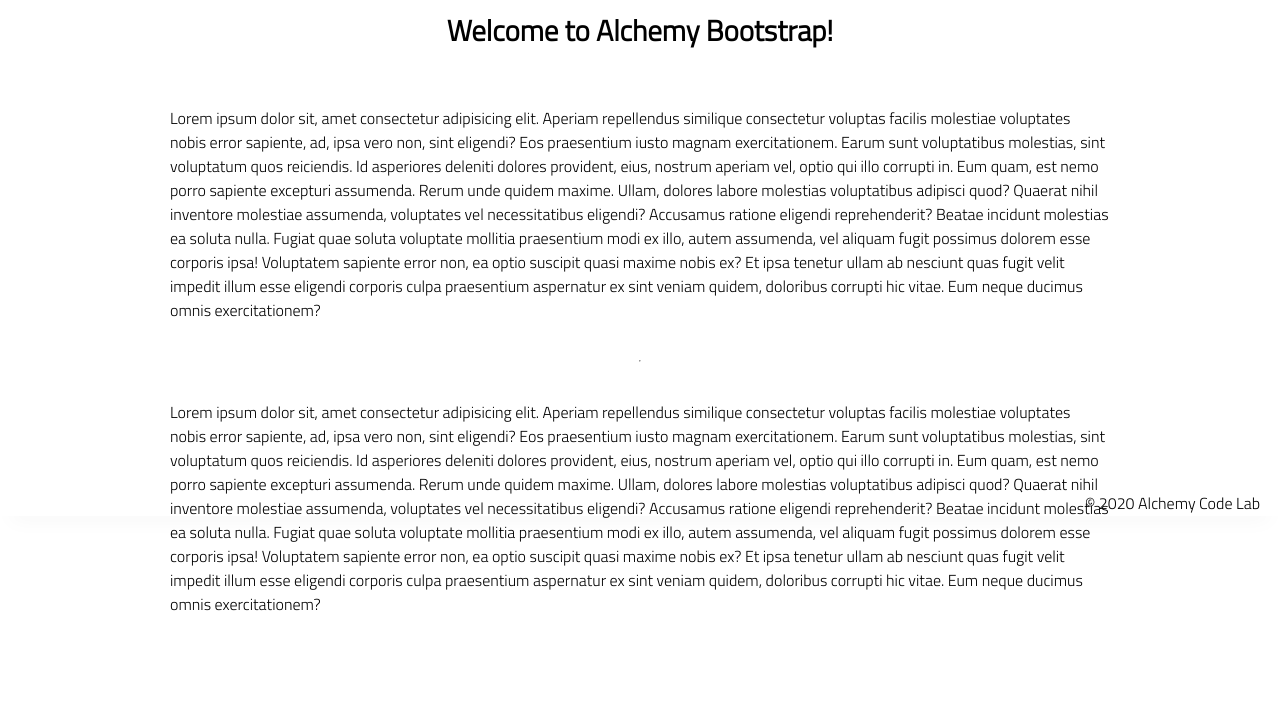
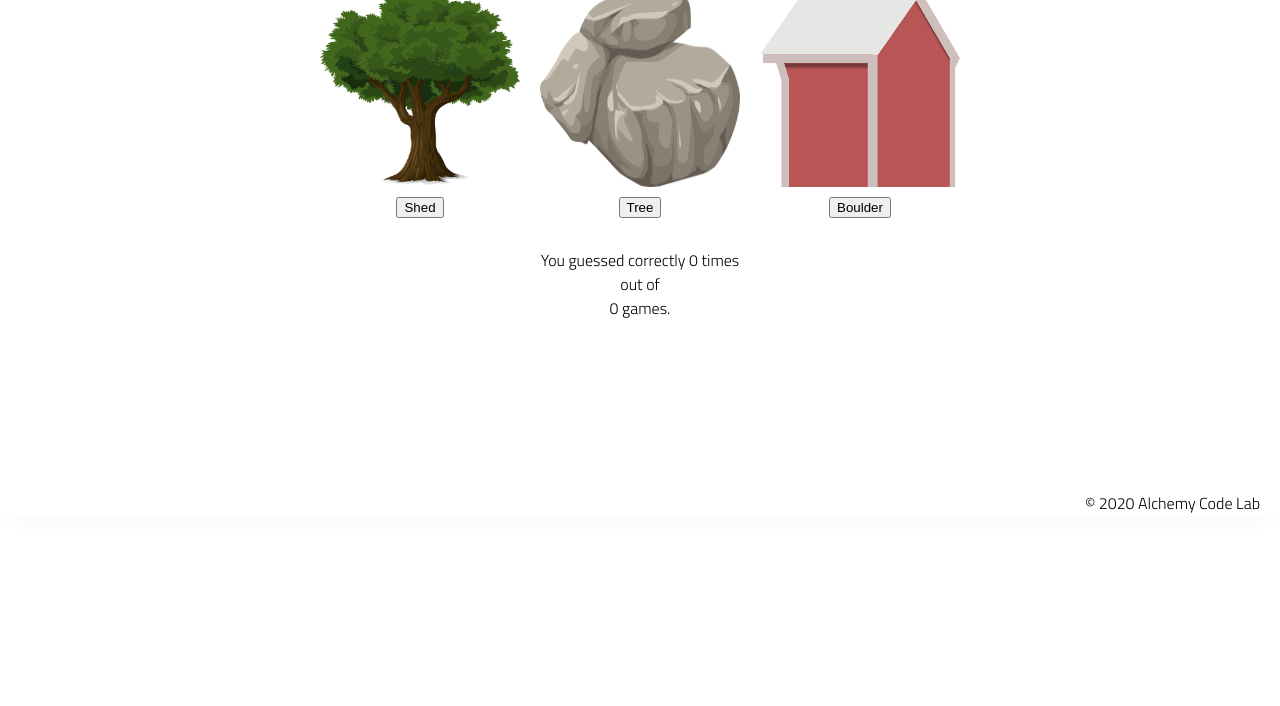
Before and after one commit to alchemycodelab/js-hide-and-seek, a plain HTML site: page index.html in a window 1280 px wide. Shown: the part 284-990 px from the top of the page. After the commit the page ends 800 px from the top, so only its background shows below. Drawn offline with Linux system fonts and the light colour scheme.

Commit message:
add hiding app

```diff
--- a/app.js
+++ b/app.js
@@ -1,8 +1,75 @@
 // import functions and grab DOM elements
+const shedButton = document.getElementById('shed-button');
+const treeButton = document.getElementById('tree-button');
+const boulderButton = document.getElementById('boulder-button');
+
+const shedContainer = document.getElementById('shed-container');
+const treeContainer = document.getElementById('tree-container');
+const boulderContainer = document.getElementById('boulder-container');
+
+const totalEl = document.getElementById('total');
+const winsEl = document.getElementById('wins');
 
 // initialize state
+const hidingPlaces = [
+    'tree',
+    'shed',
+    'boulder'
+];
+
+let correctGuesses = 0;
+let totalGuesses = 0;
+
+function getRandomItem(arr) {
+    const index = Math.floor(Math.random() * arr.length);
+
+    return arr[index];
+}
+
+function handleGuess(userGuess, correctSpot) {
+    resetStyles();
+    totalGuesses++;
+
+    const correctHidingPlaceEl = document.getElementById(`${correctSpot}-container`);
+
+    console.log('=============================\n');
+    console.log('|| cor', correctHidingPlaceEl);
+    console.log('\n=============================');
+    correctHidingPlaceEl.classList.add('face');
+
+    if (userGuess === correctSpot) {
+        correctGuesses++;
+    }
+
+    totalEl.textContent = totalGuesses;
+    winsEl.textContent = correctGuesses;
+
+}
+
+function resetStyles() {
+    shedContainer.classList.remove('face');
+    treeContainer.classList.remove('face');
+    boulderContainer.classList.remove('face');
+}
 
 // set event listeners
   // get user input
   // use user input to update state
   // update DOM to reflect the new state
+shedButton.addEventListener('click', () => {
+    const correctSpot = getRandomItem(hidingPlaces);
+
+    handleGuess('shed', correctSpot);
+});
+
+treeButton.addEventListener('click', () => {
+    const correctSpot = getRandomItem(hidingPlaces);
+
+    handleGuess('tree', correctSpot);
+});
+
+boulderButton.addEventListener('click', () => {
+    const correctSpot = getRandomItem(hidingPlaces);
+
+    handleGuess('boulder', correctSpot);
+});
--- a/index.html
+++ b/index.html
@@ -20,47 +20,26 @@
     </header>
     <main>
         <section class="main-section">
-            <img class="main-logo" src="./assets/alchemy-logo.png" />
             <h2>
-                Welcome to Alchemy Bootstrap!
+                Guess where I'm hiding!
             </h2>
-
-            <p>
-                Lorem ipsum dolor sit, amet consectetur adipisicing elit. Aperiam repellendus similique consectetur
-                voluptas facilis molestiae voluptates nobis error sapiente, ad, ipsa vero non, sint eligendi? Eos
-                praesentium iusto magnam exercitationem.
-                Earum sunt voluptatibus molestias, sint voluptatum quos reiciendis. Id asperiores deleniti dolores
-                provident, eius, nostrum aperiam vel, optio qui illo corrupti in. Eum quam, est nemo porro sapiente
-                excepturi assumenda.
-                Rerum unde quidem maxime. Ullam, dolores labore molestias voluptatibus adipisci quod? Quaerat nihil
-                inventore molestiae assumenda, voluptates vel necessitatibus eligendi? Accusamus ratione eligendi
-                reprehenderit? Beatae incidunt molestias ea soluta nulla.
-                Fugiat quae soluta voluptate mollitia praesentium modi ex illo, autem assumenda, vel aliquam fugit
-                possimus dolorem esse corporis ipsa! Voluptatem sapiente error non, ea optio suscipit quasi maxime nobis
-                ex?
-                Et ipsa tenetur ullam ab nesciunt quas fugit velit impedit illum esse eligendi corporis culpa
-                praesentium aspernatur ex sint veniam quidem, doloribus corrupti hic vitae. Eum neque ducimus omnis
-                exercitationem?
-            </p>
-            <hr />
-            <p>
-                Lorem ipsum dolor sit, amet consectetur adipisicing elit. Aperiam repellendus similique consectetur
-                voluptas facilis molestiae voluptates nobis error sapiente, ad, ipsa vero non, sint eligendi? Eos
-                praesentium iusto magnam exercitationem.
-                Earum sunt voluptatibus molestias, sint voluptatum quos reiciendis. Id asperiores deleniti dolores
-                provident, eius, nostrum aperiam vel, optio qui illo corrupti in. Eum quam, est nemo porro sapiente
-                excepturi assumenda.
-                Rerum unde quidem maxime. Ullam, dolores labore molestias voluptatibus adipisci quod? Quaerat nihil
-                inventore molestiae assumenda, voluptates vel necessitatibus eligendi? Accusamus ratione eligendi
-                reprehenderit? Beatae incidunt molestias ea soluta nulla.
-                Fugiat quae soluta voluptate mollitia praesentium modi ex illo, autem assumenda, vel aliquam fugit
-                possimus dolorem esse corporis ipsa! Voluptatem sapiente error non, ea optio suscipit quasi maxime nobis
-                ex?
-                Et ipsa tenetur ullam ab nesciunt quas fugit velit impedit illum esse eligendi corporis culpa
-                praesentium aspernatur ex sint veniam quidem, doloribus corrupti hic vitae. Eum neque ducimus omnis
-                exercitationem?
-            </p>
-
+            <div id="tree-container" class="hiding-places">
+                <div class="hiding-place">
+                    <img src="./assets/tree.webp" class="hiding-img" />
+                    <button id="shed-button">Shed</button>
+                </div>
+                <div id="boulder-container" class="hiding-place">
+                    <img src="./assets/boulder.png" class="hiding-img" />
+                    <button id="tree-button">Tree</button>
+                </div>
+                <div id="shed-container" class="hiding-place">
+                    <img src="./assets/shed.png" class="hiding-img" />
+                    <button id="boulder-button">Boulder</button>
+                </div>
+            </div>
+            <div>You guessed correctly <span id="wins">0</span> times</div>
+            <div>out of</div>
+            <div> <span id="total">0</span> games.</div>
         </section>
     </main>
     <footer>
--- a/styles/style.css
+++ b/styles/style.css
@@ -111,3 +111,28 @@ footer {
     }
 
   }
+
+.hiding-places {
+    height: 300px;
+    display: flex;
+}
+
+.hiding-place {
+    height: 300px;
+    display: flex;
+    justify-content: center;
+    align-items: center;
+    flex-direction: column;
+}
+
+.hiding-img {
+    width: 200px;
+    height: 200px;
+    margin: 10px;
+}
+
+.face::after {
+    font-size: 8rem;
+    content: '😃';
+    position: absolute;
+}
```
Also changed, not shown: assets/boulder.png (added), assets/shed.png (added), assets/tree.webp (added).
